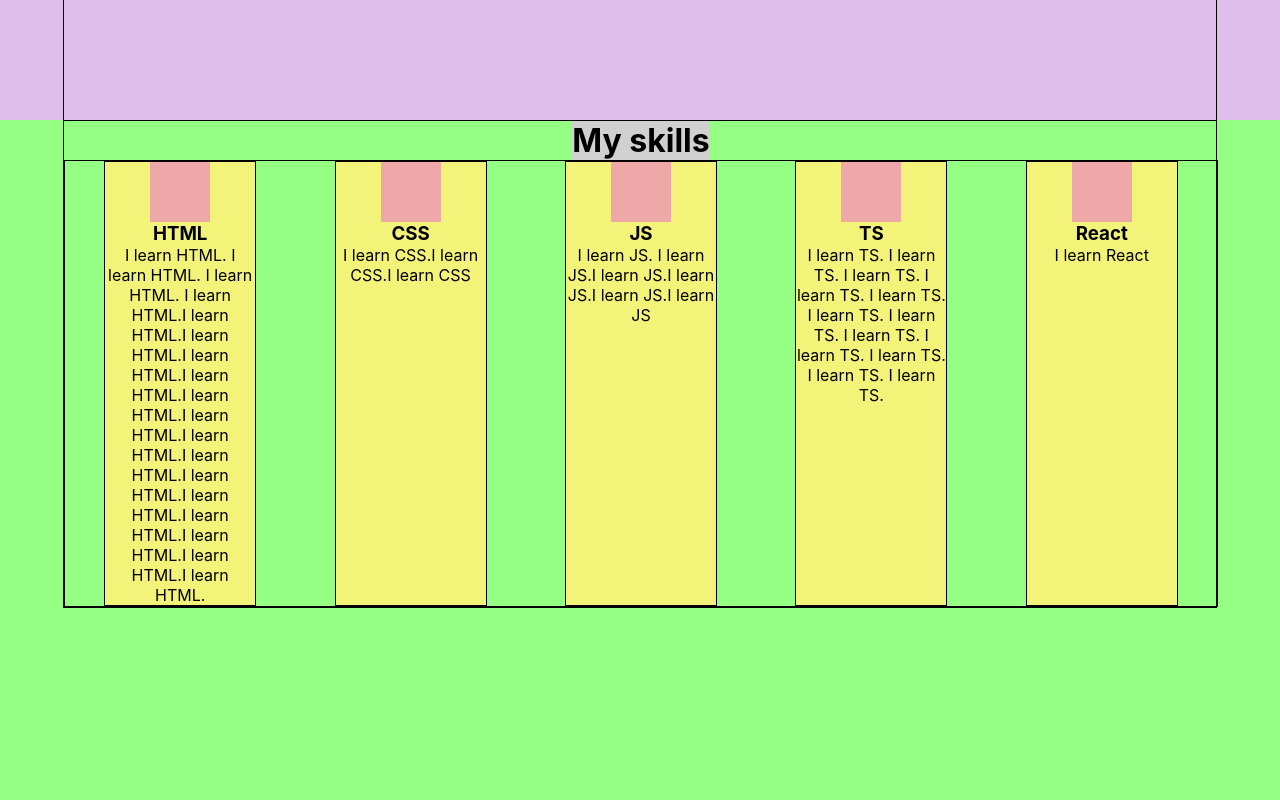
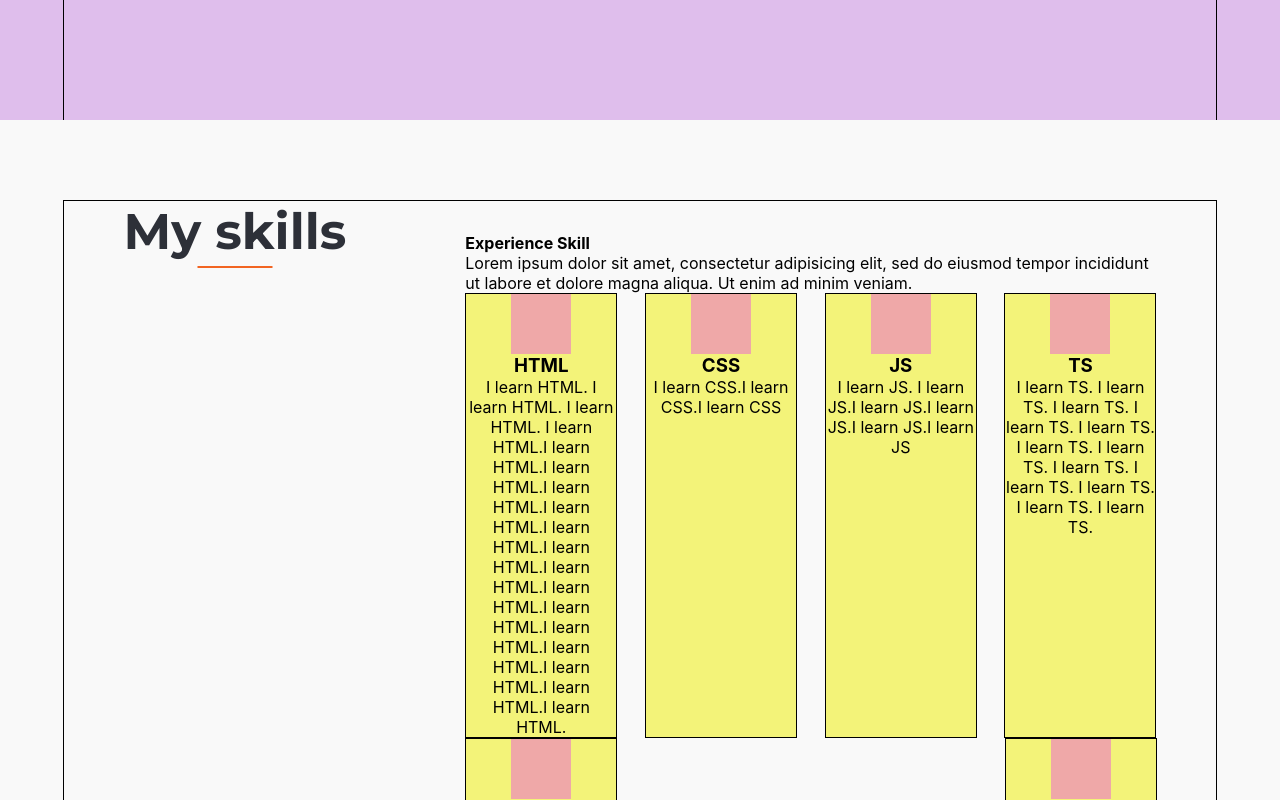
Before and after one commit to zhirkovpetr/my-portfolio, a React (Create React App) app: page / in a window 1280 px wide. Shown: the part 760-1560 px from the top of the page. Built offline with nearby package versions, Linux system fonts and the light colour scheme.

Commit message:
continue portfolio

```diff
--- a/public/index.html
+++ b/public/index.html
@@ -15,6 +15,8 @@
       user's mobile device or desktop. See https://developers.google.com/web/fundamentals/web-app-manifest/
     -->
     <link rel="manifest" href="%PUBLIC_URL%/manifest.json" />
+    <link rel="preconnect" href="https://fonts.gstatic.com">
+    <link href="https://fonts.googleapis.com/css2?family=Montserrat:wght@100;200;300;400;500;600;700;800;900&display=swap" rel="stylesheet">
     <!--
       Notice the use of %PUBLIC_URL% in the tags above.
       It will be replaced with the URL of the `public` folder during the build.
--- /dev/null
+++ b/src/common/components/title/Title.js
@@ -0,0 +1,10 @@
+import React from "react";
+import s from './Title.module.css';
+
+export const Title = (props) => {
+    return (
+        <div className={s.title}>
+            <h1>{props.title}</h1>
+        </div>
+    );
+}
--- /dev/null
+++ b/src/common/components/title/Title.module.css
@@ -0,0 +1,23 @@
+.title {
+    margin: 0 0 30px;
+    color: #2d3038;
+    font-family: 'Montserrat', sans-serif;
+    font-weight: 400;
+    font-size: 25px;
+    position: relative;
+}
+
+.title h1{
+    margin: 0;
+}
+
+.title::after{
+    content: '';
+    position: absolute;
+    background-color: #f26522;
+    width: 75px;
+    height: 2px;
+    bottom: -5px;
+    left: 50%;
+    transform: translate(-50%, 50%);
+}
--- a/src/contacts/Contacts.js
+++ b/src/contacts/Contacts.js
@@ -1,13 +1,14 @@
 import React from "react";
 import s from './Contacts.module.css';
 import sContainer from '../common/styles/Container.module.css';
+import {Title} from "../common/components/title/Title";
 
 
 export const Contacts = () => {
     return (
         <div className={s.contactsBlock}>
             <div className={`${sContainer.container} ${s.containerContacts}`}>
-                <h1 className={s.title}>Contacts</h1>
+                <Title title={'Contacts'}/>
                     <form className={s.form}>
                         <input type={'text'} placeholder="Full name"/>
                         <input type={'text'} placeholder="Name company"/>
--- a/src/contacts/Contacts.module.css
+++ b/src/contacts/Contacts.module.css
@@ -14,8 +14,7 @@
 }
 
 .form {
-    width: 300px;
-    border: 1px solid;
+    width: 100%;
     display: flex;
     flex-direction: column;
     justify-content: flex-start;
@@ -25,7 +24,7 @@
 .form input {
     margin-bottom: 2px;
 }
-@media only screen and (max-width: 360px) {
+@media screen and (min-width: 340px) {
     .form{
-        width: 280px;
+        width: 50%;
     }}
--- a/src/skills/Skills.js
+++ b/src/skills/Skills.js
@@ -2,18 +2,27 @@ import React from "react";
 import s from './Skills.module.css';
 import sContainer from '../common/styles/Container.module.css';
 import {Skill} from "./skill/Skill";
+import {Title} from "../common/components/title/Title";
 
 export const Skills = () => {
     return (
         <div className={s.skillsBlock}>
             <div className={`${sContainer.container} ${s.containerSkills}`}>
-                <h1 className={s.title}>My skills</h1>
+                <div className={s.title}><Title title={'My skills'}/></div>
                 <div className={s.skills}>
-                    <Skill title={'HTML'} description={'I learn HTML. I learn HTML. I learn HTML. I learn HTML.I learn HTML.I learn HTML.I learn HTML.I learn HTML.I learn HTML.I learn HTML.I learn HTML.I learn HTML.I learn HTML.I learn HTML.I learn HTML.I learn HTML.I learn HTML.I learn HTML.'}/>
+                    <div>
+                        <h4>{'Experience Skill'}</h4>
+                        <div>{'Lorem ipsum dolor sit amet, consectetur adipisicing elit, sed do eiusmod tempor incididunt ut labore et dolore magna aliqua. Ut enim ad minim veniam.'}</div>
+                    </div>
+                    <Skill title={'HTML'}
+                           description={'I learn HTML. I learn HTML. I learn HTML. I learn HTML.I learn HTML.I learn HTML.I learn HTML.I learn HTML.I learn HTML.I learn HTML.I learn HTML.I learn HTML.I learn HTML.I learn HTML.I learn HTML.I learn HTML.I learn HTML.I learn HTML.'}/>
                     <Skill title={'CSS'} description={'I learn CSS.I learn CSS.I learn CSS'}/>
-                    <Skill title={'JS'} description={'I learn JS. I learn JS.I learn JS.I learn JS.I learn JS.I learn JS'}/>
-                    <Skill title={'TS'} description={'I learn TS. I learn TS. I learn TS. I learn TS. I learn TS. I learn TS. I learn TS. I learn TS. I learn TS. I learn TS. I learn TS. I learn TS. '}/>
+                    <Skill title={'JS'}
+                           description={'I learn JS. I learn JS.I learn JS.I learn JS.I learn JS.I learn JS'}/>
+                    <Skill title={'TS'}
+                           description={'I learn TS. I learn TS. I learn TS. I learn TS. I learn TS. I learn TS. I learn TS. I learn TS. I learn TS. I learn TS. I learn TS. I learn TS. '}/>
                     <Skill title={'React'} description={'I learn React'}/>
+                    <Skill title={'Redax'} description={'I learn Redax. I learn Redax. I learn Redax. I learn Redax. I learn Redax. I learn Redax. '}/>
                 </div>
             </div>
         </div>
--- a/src/skills/Skills.module.css
+++ b/src/skills/Skills.module.css
@@ -1,21 +1,35 @@
 .skillsBlock {
+    padding-top: 80px;
     min-height: 100vh;
-    background-color: #94ff82;
+    background-color: #f9f9f9;
+    box-sizing: border-box;
+    width: 100%;
 }
 
 .containerSkills {
-    flex-direction: column;
-    justify-content: flex-start;
+    display: flex;
+    flex-direction: row;
+    justify-content: space-around;
+    align-items: baseline;
+    flex-wrap: nowrap;
+}
+
+.skills {
+    display: flex;
+    justify-content: space-between;
+    flex-wrap: wrap;
+    width: 60%;
+    padding-left: 15px;
+    padding-right: 15px;
 }
 
 .title {
-    background-color: #d0d0d0;
+    padding-left: 15px;
+    padding-right: 15px;
 }
 
-.skills {
-    border: 1px solid;
-    width: 100%;
-    display: flex;
-    justify-content: space-around;
-    flex-wrap: wrap;
+@media screen and (max-width: 848px){
+    .works {
+        justify-content: center;
+    }
 }
--- a/src/works/Works.js
+++ b/src/works/Works.js
@@ -2,13 +2,14 @@ import React from "react";
 import s from './Works.module.css';
 import sContainer from '../common/styles/Container.module.css';
 import {Work} from "./work/Work";
+import {Title} from "../common/components/title/Title";
 
 
 export const Works = () => {
     return (
         <div className={s.worksBlock}>
             <div className={`${sContainer.container} ${s.containerWorks}`}>
-                <h1 className={s.title}>My works</h1>
+                <Title title={'My works'}/>
                 <div className={s.works}>
                     <Work picture={''} link={'https://zhirkovpetr.github.io/TodoList'}
                           title={'Todo list'} description={'My todo list will help you not to forget about your business'}/>
--- a/src/works/Works.module.css
+++ b/src/works/Works.module.css
@@ -16,6 +16,12 @@
     border: 1px solid;
     width: 100%;
     display: flex;
-    justify-content: space-around;
+    justify-content: center;
     flex-wrap: wrap;
 }
+
+@media screen and (min-width: 666px){
+    .works {
+        justify-content: space-between;
+    }
+}
```
Also changed, not shown: src/takeMeToWork/TakeMeToWork.module.css (line endings or trailing spaces).
